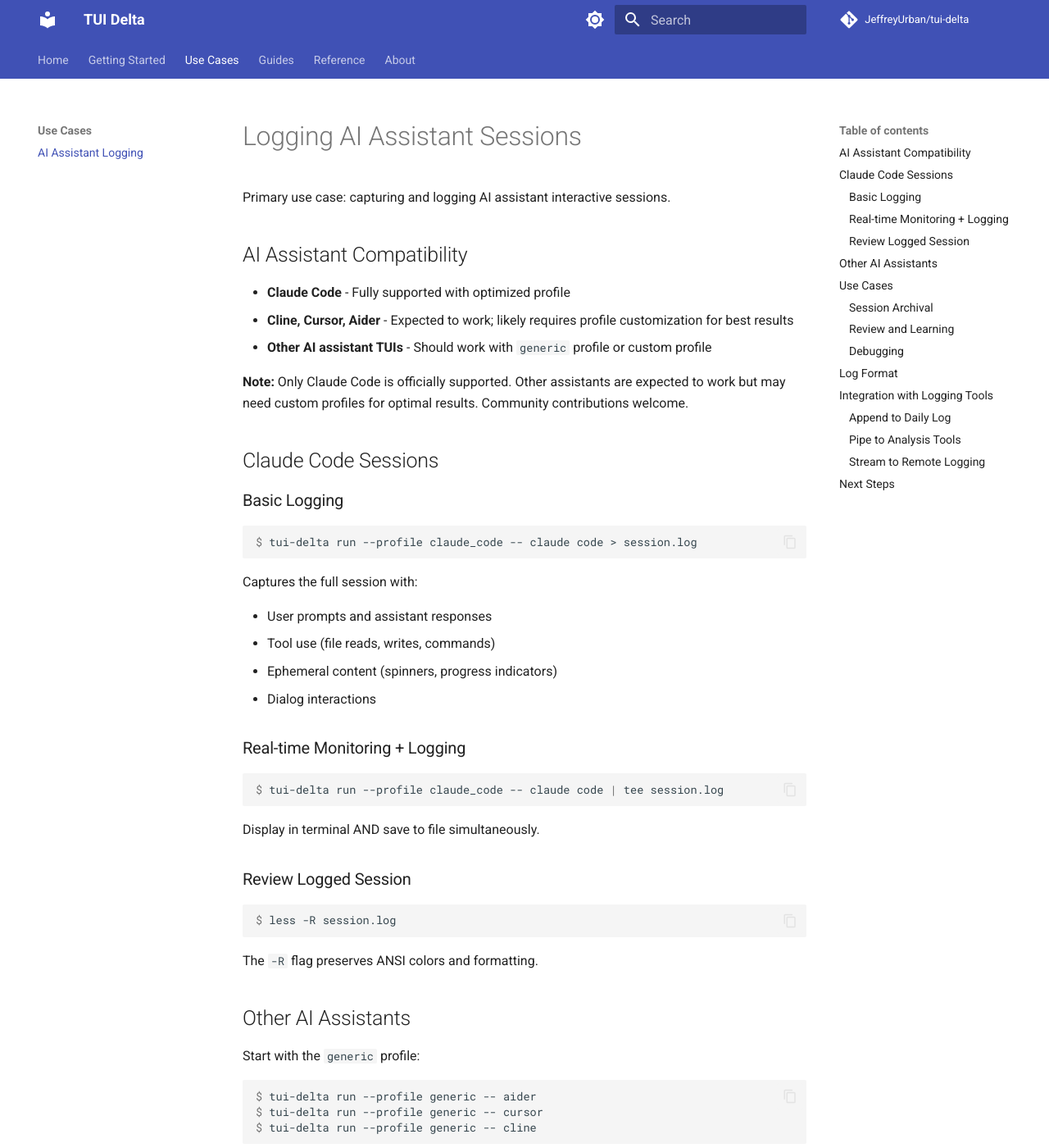
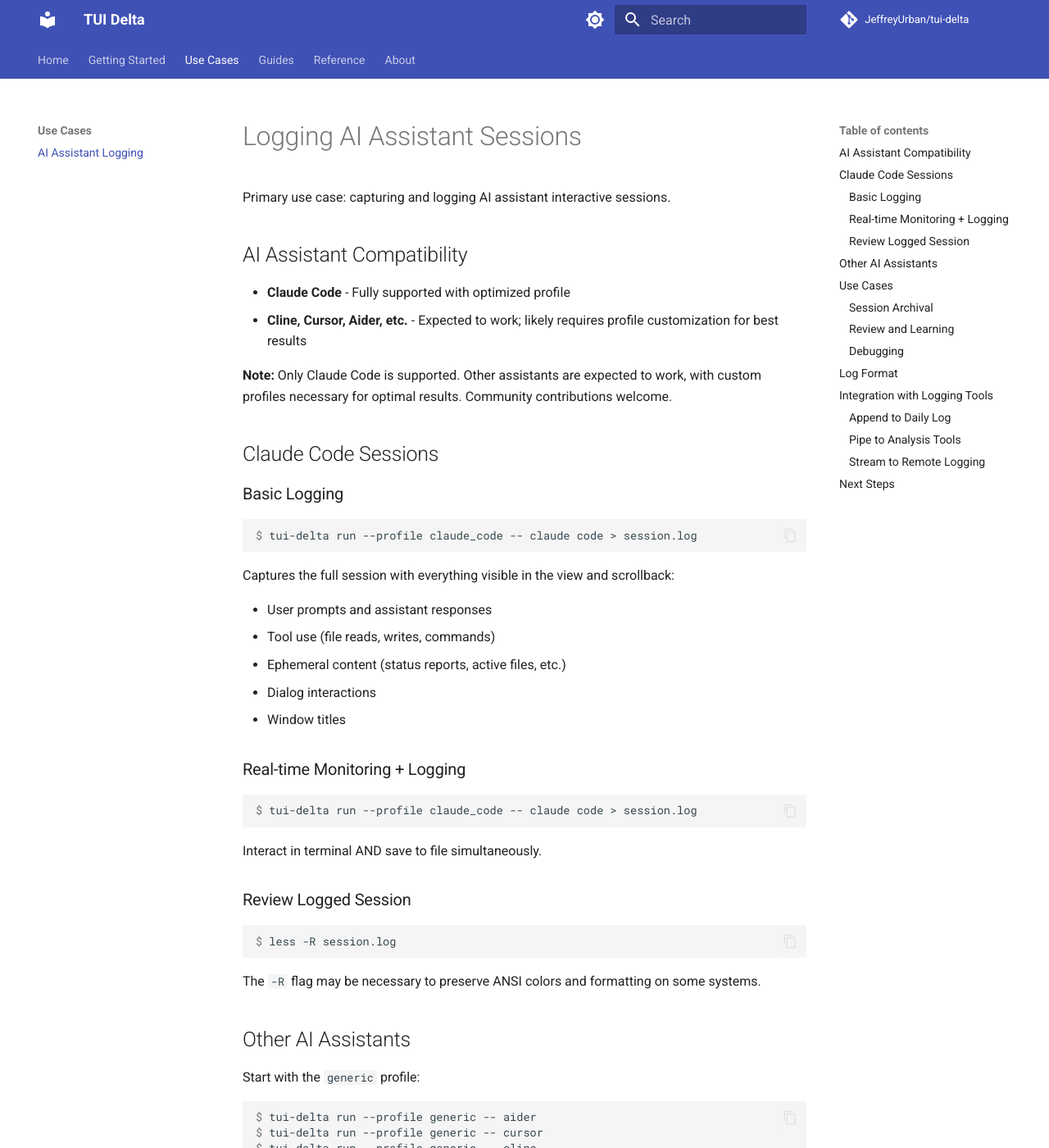
Before and after one commit to JeffreyUrban/tui-delta, an MkDocs documentation site: the page built from docs/use-cases/ai-assistants/ai-assistants.md, in a window 1280 px wide and 1400 px high. Shown: the whole window at 82% size. Built offline with MkDocs 1.6.1 and Material for MkDocs 9.7.7, drawn with Linux system fonts in a browser that asks for light colours; comment, search, counter and statistics services are not loaded.

Commit message:
Revised docs

````diff
--- a/docs/use-cases/ai-assistants/ai-assistants.md
+++ b/docs/use-cases/ai-assistants/ai-assistants.md
@@ -5,10 +5,9 @@
 ## AI Assistant Compatibility
 
 - **Claude Code** - Fully supported with optimized profile
-- **Cline, Cursor, Aider** - Expected to work; likely requires profile customization for best results
-- **Other AI assistant TUIs** - Should work with `generic` profile or custom profile
+- **Cline, Cursor, Aider, etc.** - Expected to work; likely requires profile customization for best results
 
-**Note:** Only Claude Code is officially supported. Other assistants are expected to work but may need custom profiles for optimal results. Community contributions welcome.
+**Note:** Only Claude Code is supported. Other assistants are expected to work, with custom profiles necessary for optimal results. Community contributions welcome.
 
 ## Claude Code Sessions
 
@@ -19,21 +18,22 @@
 $ tui-delta run --profile claude_code -- claude code > session.log
 ```
 
-Captures the full session with:
+Captures the full session with everything visible in the view and scrollback:
 
 - User prompts and assistant responses
 - Tool use (file reads, writes, commands)
-- Ephemeral content (spinners, progress indicators)
+- Ephemeral content (status reports, active files, etc.)
 - Dialog interactions
+- Window titles
 
 ### Real-time Monitoring + Logging
 
 <!-- interactive-only -->
 ```console
-$ tui-delta run --profile claude_code -- claude code | tee session.log
+$ tui-delta run --profile claude_code -- claude code > session.log
 ```
 
-Display in terminal AND save to file simultaneously.
+Interact in terminal AND save to file simultaneously.
 
 ### Review Logged Session
 
@@ -41,7 +41,7 @@
 $ less -R session.log
 ```
 
-The `-R` flag preserves ANSI colors and formatting.
+The `-R` flag may be necessary to preserve ANSI colors and formatting on some systems.
 
 ## Other AI Assistants
 
@@ -87,7 +87,7 @@
 
 <!-- interactive-only -->
 ```console
-$ tui-delta run --profile claude_code -- claude code 2>&1 | tee full-session.log
+$ tui-delta run --profile claude_code -- claude code 2>&1 > full-session.log
 ```
 
 Captures both stdout and stderr for debugging.
````
Also changed, not shown: docs/index.md (+6 -6 lines), docs/reference/cli.md (+4 -3 lines).
